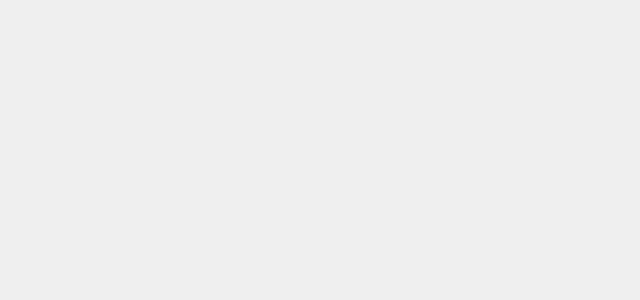
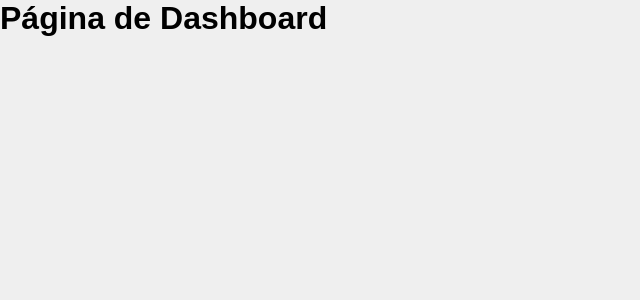
Before and after one commit to LucasValpereiro/callsystem, a React (Create React App) app: page /dashboard in a window 1280 px wide. Before the commit this address had no page. Shown: the top 300 px of the page, without its empty margins (0-640 px from the left). Built offline with nearby package versions, Linux system fonts and the light colour scheme.

Commit message:
added dashboard route

```diff
--- /dev/null
+++ b/src/pages/Dashboard/index.js
@@ -0,0 +1,11 @@
+import {} from 'react'
+import { Link } from 'react-router-dom'
+
+
+export default function Dashboard(){
+    return(
+        <div>
+            <h1>Página de Dashboard</h1>
+        </div>
+    )
+}
--- a/src/routes/index.js
+++ b/src/routes/index.js
@@ -2,12 +2,15 @@
 
 import SignIn from '../pages/SignIn';
 import SignUp from '../pages/SignUp';
+import Dashboard from '../pages/Dashboard';
 
 function RoutesApp() {
     return(
         <Routes>
             <Route path='/' element={ <SignIn /> } />
             <Route path='/register' element={ <SignUp /> } />
+
+            <Route path='/dashboard' element={ <Dashboard /> } />
         </Routes>
     )
 }
```
